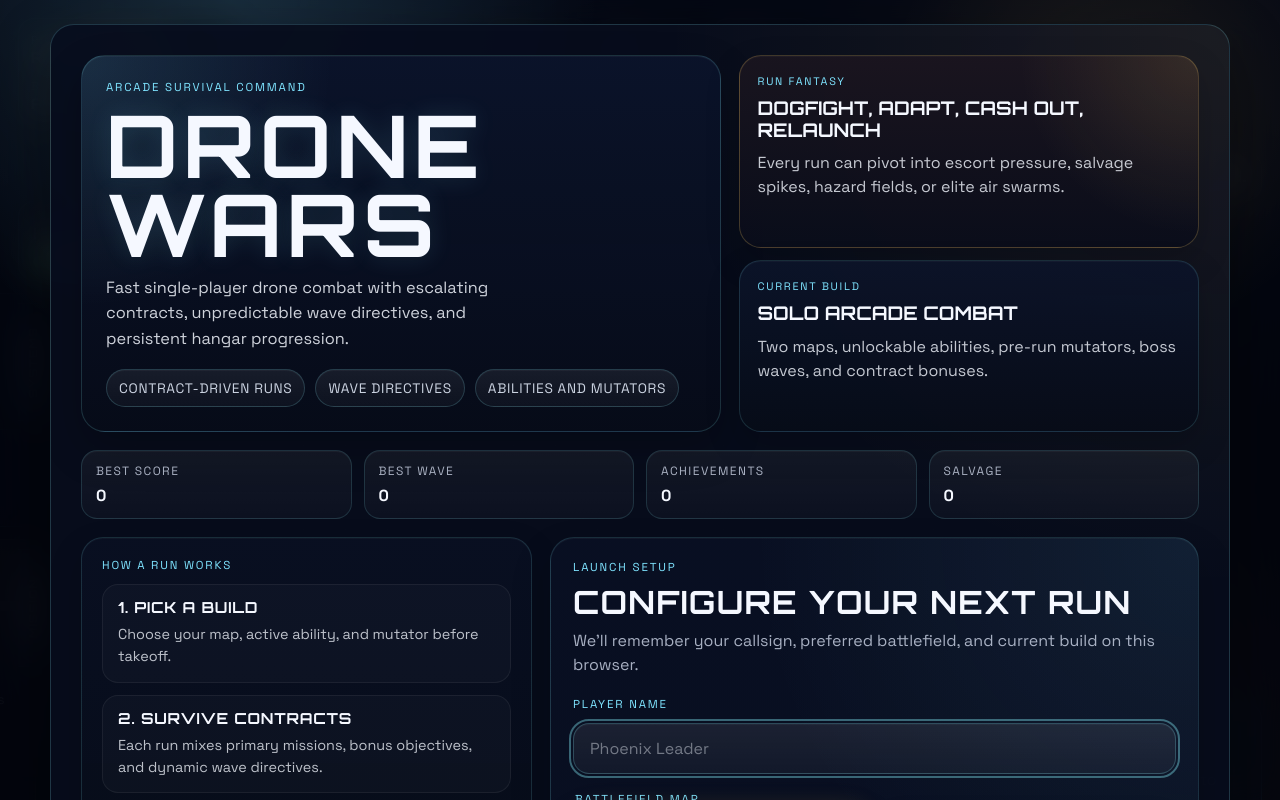
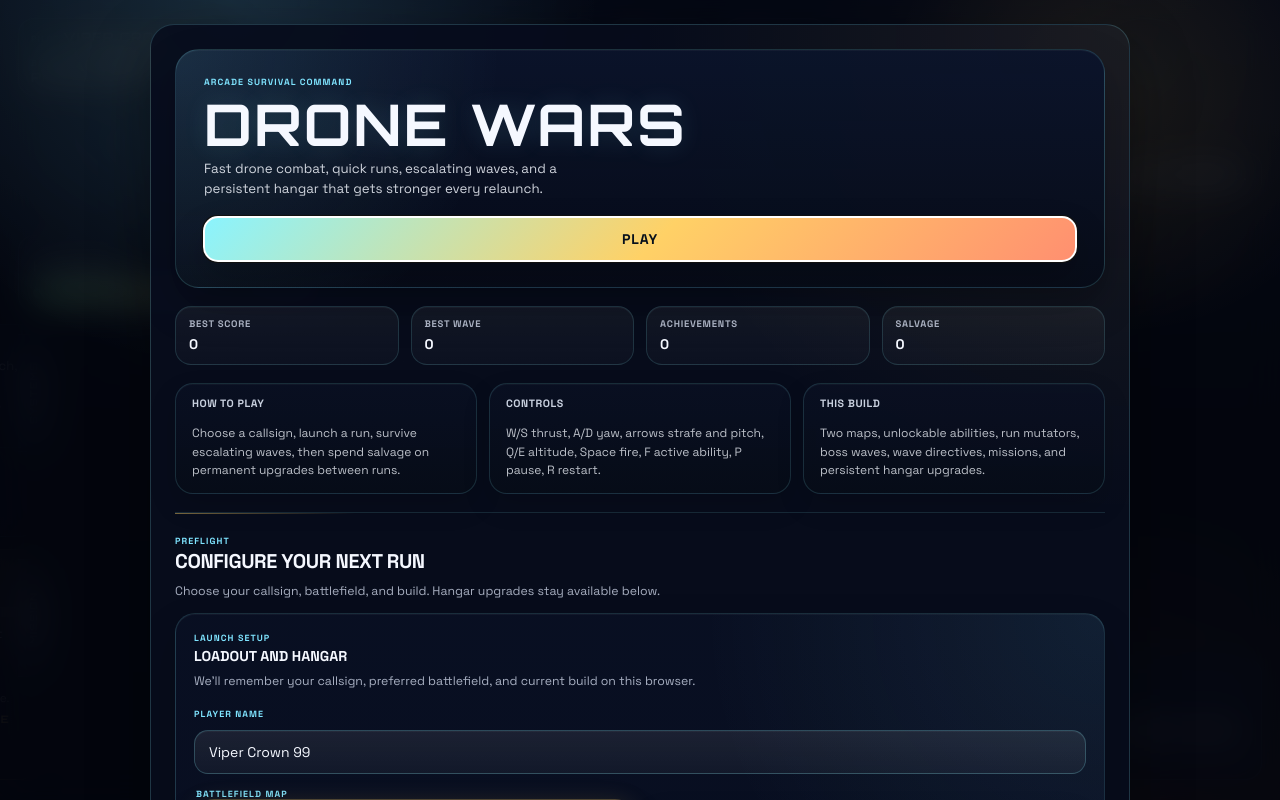
Before and after one commit to shrimalmadhur/drone-wars, a website built with Vite: page index.html in a window 1280 px wide. Built offline with nearby package versions, Linux system fonts and the light colour scheme; a script that the page names is missing.

Commit message:
Refine landing page and default player setup

```diff
--- a/index.html
+++ b/index.html
@@ -22,31 +22,16 @@
     <div id="app"></div>
     <div id="start-screen" class="start-screen">
       <div class="start-screen__panel">
-        <section class="landing-hero">
-          <div class="landing-hero__copy">
+        <section id="start-landing-intro" class="landing-intro">
+          <div class="landing-intro__hero">
             <p class="start-screen__eyebrow">Arcade survival command</p>
             <h1 class="landing-hero__title">Drone Wars</h1>
-            <p class="landing-hero__lede">Fast single-player drone combat with escalating contracts, unpredictable wave directives, and persistent hangar progression.</p>
-            <div class="landing-hero__pill-row">
-              <span class="landing-pill">Contract-driven runs</span>
-              <span class="landing-pill">Wave directives</span>
-              <span class="landing-pill">Abilities and mutators</span>
+            <p class="landing-hero__lede">Fast drone combat, quick runs, escalating waves, and a persistent hangar that gets stronger every relaunch.</p>
+            <div class="landing-intro__actions">
+              <button id="start-play-button" class="start-screen__button landing-intro__play" type="button">Play</button>
             </div>
           </div>
-          <div class="landing-preview">
-            <article class="landing-preview__card landing-preview__card--accent">
-              <span class="landing-preview__label">Run fantasy</span>
-              <strong>Dogfight, adapt, cash out, relaunch</strong>
-              <p>Every run can pivot into escort pressure, salvage spikes, hazard fields, or elite air swarms.</p>
-            </article>
-            <article class="landing-preview__card">
-              <span class="landing-preview__label">Current build</span>
-              <strong>Solo arcade combat</strong>
-              <p>Two maps, unlockable abilities, pre-run mutators, boss waves, and contract bonuses.</p>
-            </article>
-          </div>
-        </section>
-        <div class="start-screen__meta">
+          <div class="start-screen__meta landing-intro__stats">
             <div class="start-stat">
               <span class="start-stat__label">Best score</span>
               <strong id="start-best-score">0</strong>
@@ -64,51 +49,33 @@
               <strong id="start-currency">0</strong>
             </div>
           </div>
-        <div class="landing-layout">
-          <section class="landing-brief">
-            <article class="landing-section">
-              <p class="start-screen__label">How a run works</p>
-              <div class="landing-steps">
-                <div class="landing-step">
-                  <strong>1. Pick a build</strong>
-                  <p>Choose your map, active ability, and mutator before takeoff.</p>
+          <div class="landing-info-grid">
+            <details class="landing-detail" open>
+              <summary>How to play</summary>
+              <p>Choose a callsign, launch a run, survive escalating waves, then spend salvage on permanent upgrades between runs.</p>
+            </details>
+            <details class="landing-detail" open>
+              <summary>Controls</summary>
+              <p>W/S thrust, A/D yaw, arrows strafe and pitch, Q/E altitude, Space fire, F active ability, P pause, R restart.</p>
+            </details>
+            <details class="landing-detail" open>
+              <summary>This build</summary>
+              <p>Two maps, unlockable abilities, run mutators, boss waves, wave directives, missions, and persistent hangar upgrades.</p>
+            </details>
           </div>
-                <div class="landing-step">
-                  <strong>2. Survive contracts</strong>
-                  <p>Each run mixes primary missions, bonus objectives, and dynamic wave directives.</p>
-                </div>
-                <div class="landing-step">
-                  <strong>3. Spend salvage</strong>
-                  <p>Turn completed runs into permanent hangar upgrades and stronger relaunches.</p>
+        </section>
+        <div id="start-setup-view" class="start-setup-view">
+          <div class="start-setup-view__header">
+            <div>
+              <p class="start-screen__eyebrow">Preflight</p>
+              <h2 class="start-screen__title">Configure your next run</h2>
+              <p class="start-screen__copy">Choose your callsign, battlefield, and build. Hangar upgrades stay available below.</p>
             </div>
           </div>
-            </article>
-            <article class="landing-section">
-              <p class="start-screen__label">What is in this build</p>
-              <div class="landing-feature-grid">
-                <div class="landing-feature">
-                  <strong>Boss waves</strong>
-                  <p>Periodic spikes that force target priority shifts.</p>
-                </div>
-                <div class="landing-feature">
-                  <strong>Directive chaos</strong>
-                  <p>Reinforcements, salvage storms, hazard fields, and ace squadrons.</p>
-                </div>
-                <div class="landing-feature">
-                  <strong>Ability loadouts</strong>
-                  <p>Run EMP Pulse or unlock Vector Dash for evasive play.</p>
-                </div>
-                <div class="landing-feature">
-                  <strong>Mutators</strong>
-                  <p>Change risk, pickup cadence, and reward pacing before launch.</p>
-                </div>
-              </div>
-            </article>
-          </section>
           <form id="start-form" class="start-screen__form">
             <div class="start-screen__intro">
               <p class="start-screen__label">Launch setup</p>
-              <h2 class="start-screen__title">Configure your next run</h2>
+              <h3 class="start-screen__subtitle">Loadout and hangar</h3>
               <p class="start-screen__copy">We&apos;ll remember your callsign, preferred battlefield, and current build on this browser.</p>
             </div>
             <label class="start-screen__label" for="player-name-input">Player name</label>
--- a/src/main.js
+++ b/src/main.js
@@ -15,6 +15,7 @@ import { getUpgradeCost, UPGRADE_DEFINITIONS } from './game/meta/upgrades.js';
 import { getPortalContext } from './game/portal.js';
 import { MAP_THEME_DETAILS, MAP_THEMES } from './mapThemes.js';
 import {
+  createDefaultPlayerName,
   loadMapTheme,
   loadPlayerName,
   loadPlayerProgress,
@@ -29,6 +30,8 @@ import {
 
 const mount = document.querySelector('#app');
 const startScreen = document.querySelector('#start-screen');
+const startSetupView = document.querySelector('#start-setup-view');
+const startPlayButton = document.querySelector('#start-play-button');
 const startForm = document.querySelector('#start-form');
 const playerNameInput = document.querySelector('#player-name-input');
 const mapThemeInputs = Array.from(document.querySelectorAll('input[name="mapTheme"]'));
@@ -116,6 +119,7 @@ let lastCompletedRunContext = null;
 let drawerAutoCollapseTimer = null;
 
 const savedPlayerName = loadPlayerName();
+const initialPlayerName = savedPlayerName || createDefaultPlayerName();
 const savedMapTheme = loadMapTheme();
 const portalContext = getPortalContext();
 let currentMapTheme = savedMapTheme;
@@ -146,6 +150,13 @@ function updateProfileReadouts() {
   hud.startAchievements.textContent = playerProgress.achievements.length.toString();
   startCurrency.textContent = playerProgress.currency.toString();
   hangarCurrency.textContent = playerProgress.currency.toString();
+}
+
+function focusSetupSection() {
+  startSetupView?.scrollIntoView({ behavior: 'smooth', block: 'start' });
+  window.setTimeout(() => {
+    playerNameInput.focus();
+  }, 120);
 }
 
 function setMapThemeLock(locked) {
@@ -415,15 +426,14 @@ function openHangar() {
   hideRunSummary();
   renderUpgradeShop();
   startScreen.classList.remove('start-screen--hidden');
+  focusSetupSection();
 }
 
-if (savedPlayerName) {
-  playerNameInput.value = savedPlayerName;
-}
+playerNameInput.value = initialPlayerName;
 for (const input of mapThemeInputs) {
   input.checked = input.value === savedMapTheme;
 }
-applyIdentity(savedPlayerName, savedMapTheme);
+applyIdentity(initialPlayerName, savedMapTheme);
 updateProfileReadouts();
 renderUpgradeShop();
 renderAbilityPicker();
@@ -433,7 +443,7 @@ wireDrawer(controlsDrawer, controlsDrawerToggle);
 wireDrawer(missionDrawer, missionDrawerToggle);
 
 if (!portalContext.active) {
-  playerNameInput.focus();
+  startPlayButton?.focus();
 }
 
 playerNameInput.addEventListener('input', () => {
@@ -492,6 +502,14 @@ summaryHangarButton.addEventListener('click', () => {
   openHangar();
 });
 
+startPlayButton?.addEventListener('click', () => {
+  if (typeof startForm.requestSubmit === 'function') {
+    startForm.requestSubmit();
+    return;
+  }
+  startForm.dispatchEvent(new Event('submit', { cancelable: true, bubbles: true }));
+});
+
 startForm.addEventListener('submit', (event) => {
   event.preventDefault();
   const playerName = savePlayerName(playerNameInput.value);
--- a/src/playerProfile.js
+++ b/src/playerProfile.js
@@ -13,6 +13,8 @@ const MAP_THEME_KEY = 'drone-wars.map-theme';
 const PLAYER_PROGRESS_KEY = 'drone-wars.player-progress';
 const MAX_PLAYER_NAME_LENGTH = 24;
 const PLAYER_PROFILE_VERSION = 2;
+const CALLSIGN_PREFIXES = ['Nova', 'Vector', 'Ghost', 'Atlas', 'Viper', 'Echo', 'Falcon', 'Comet'];
+const CALLSIGN_SUFFIXES = ['Lead', 'Wing', 'Crown', 'Shift', 'Strike', 'Lancer', 'Rider', 'Zero'];
 
 export const DEFAULT_PLAYER_PROGRESS = {
   version: PLAYER_PROFILE_VERSION,
@@ -69,6 +71,13 @@ export function sanitizePlayerName(name) {
   }
 
   return name.trim().replace(/\s+/g, ' ').slice(0, MAX_PLAYER_NAME_LENGTH);
+}
+
+export function createDefaultPlayerName(random = Math.random) {
+  const prefix = CALLSIGN_PREFIXES[Math.floor(random() * CALLSIGN_PREFIXES.length)] ?? 'Nova';
+  const suffix = CALLSIGN_SUFFIXES[Math.floor(random() * CALLSIGN_SUFFIXES.length)] ?? 'Lead';
+  const serial = (Math.floor(random() * 90) + 10).toString();
+  return sanitizePlayerName(`${prefix} ${suffix} ${serial}`);
 }
 
 export function loadPlayerName(storage = globalThis?.localStorage) {
--- a/src/style.css
+++ b/src/style.css
@@ -39,6 +39,7 @@ body,
     linear-gradient(180deg, #0b1126 0%, #05070f 52%, #04060d 100%);
   font-family: 'Space Grotesk', sans-serif;
   color: var(--text);
+  font-size: 14px;
 }
 
 body {
@@ -75,9 +76,9 @@ canvas {
 
 .start-screen__panel {
   position: relative;
-  width: min(1180px, 100%);
+  width: min(980px, 100%);
   margin: auto 0;
-  padding: 30px;
+  padding: 24px;
   border: 1px solid rgba(138, 244, 255, 0.18);
   border-radius: 24px;
   background:
@@ -99,15 +100,14 @@ canvas {
   pointer-events: none;
 }
 
-.landing-hero {
+.landing-intro {
   display: grid;
-  grid-template-columns: minmax(0, 1.25fr) minmax(280px, 0.9fr);
   gap: 18px;
   margin-bottom: 18px;
 }
 
-.landing-hero__copy {
-  padding: 24px;
+.landing-intro__hero {
+  padding: 26px 28px;
   border: 1px solid rgba(138, 244, 255, 0.16);
   border-radius: 24px;
   background:
@@ -119,151 +119,71 @@ canvas {
 }
 
 .landing-hero__title {
-  margin: 12px 0 10px;
-  font: 700 clamp(2.8rem, 7vw, 5.4rem)/0.92 'Orbitron', sans-serif;
-  letter-spacing: 0.06em;
+  margin: 10px 0 8px;
+  font: 700 clamp(2.3rem, 6vw, 4.1rem)/0.92 'Orbitron', sans-serif;
+  letter-spacing: 0.04em;
   text-transform: uppercase;
   text-shadow: 0 0 24px rgba(127, 228, 255, 0.14);
 }
 
 .landing-hero__lede {
-  max-width: 42ch;
+  max-width: 48ch;
   margin: 0;
   color: rgba(244, 248, 255, 0.84);
-  line-height: 1.55;
-  font-size: 1.02rem;
-}
-
-.landing-hero__pill-row {
+  line-height: 1.5;
+  font-size: 0.95rem;
+}
+
+.landing-intro__actions {
   display: flex;
   flex-wrap: wrap;
   gap: 10px;
   margin-top: 18px;
 }
 
-.landing-pill {
-  padding: 9px 12px;
-  border: 1px solid rgba(138, 244, 255, 0.18);
-  border-radius: 999px;
-  background: linear-gradient(180deg, rgba(255, 255, 255, 0.065), rgba(255, 255, 255, 0.03));
-  color: var(--muted-strong);
-  font-size: 0.86rem;
-  letter-spacing: 0.05em;
-  text-transform: uppercase;
-  box-shadow: inset 0 1px 0 rgba(255, 255, 255, 0.04);
-}
-
-.landing-preview {
+.landing-intro__play {
+  width: auto;
+  min-width: 180px;
+}
+
+.landing-info-grid {
   display: grid;
+  grid-template-columns: repeat(3, minmax(0, 1fr));
   gap: 12px;
 }
 
-.landing-preview__card {
-  padding: 18px;
+.landing-detail {
+  padding: 0;
   border: 1px solid rgba(138, 244, 255, 0.14);
-  border-radius: 22px;
-  background:
-    linear-gradient(180deg, rgba(12, 20, 42, 0.9), rgba(7, 12, 24, 0.9));
-  box-shadow:
-    inset 0 1px 0 rgba(255, 255, 255, 0.03),
-    0 14px 34px rgba(0, 0, 0, 0.18);
-}
-
-.landing-preview__card--accent {
-  border-color: rgba(255, 209, 102, 0.22);
-  background:
-    radial-gradient(circle at top right, rgba(255, 209, 102, 0.12), transparent 36%),
-    linear-gradient(180deg, rgba(27, 21, 31, 0.92), rgba(10, 13, 26, 0.92));
-}
-
-.landing-preview__label {
-  display: block;
-  margin-bottom: 10px;
-  color: var(--accent);
-  text-transform: uppercase;
-  letter-spacing: 0.16em;
-  font-size: 0.68rem;
-}
-
-.landing-preview__card strong {
-  display: block;
-  font: 700 1.18rem/1.15 'Orbitron', sans-serif;
-  text-transform: uppercase;
-}
-
-.landing-preview__card p {
-  margin: 10px 0 0;
-  color: rgba(244, 248, 255, 0.8);
-  line-height: 1.5;
-}
-
-.landing-layout {
-  display: grid;
-  grid-template-columns: minmax(280px, 0.82fr) minmax(0, 1.18fr);
-  gap: 18px;
-  align-items: start;
-}
-
-.landing-brief {
-  display: grid;
-  gap: 14px;
-}
-
-.landing-section {
-  padding: 20px;
-  border: 1px solid rgba(138, 244, 255, 0.14);
-  border-radius: 22px;
+  border-radius: 18px;
   background:
     linear-gradient(180deg, rgba(10, 16, 34, 0.88), rgba(7, 12, 24, 0.9));
   box-shadow:
     inset 0 1px 0 rgba(255, 255, 255, 0.03),
-    0 14px 34px rgba(0, 0, 0, 0.16);
-}
-
-.landing-steps,
-.landing-feature-grid {
-  display: grid;
-  gap: 12px;
-  margin-top: 12px;
-}
-
-.landing-step,
-.landing-feature {
-  padding: 14px 15px;
-  border: 1px solid rgba(255, 255, 255, 0.06);
-  border-radius: 16px;
-  background: rgba(255, 255, 255, 0.025);
-  transition:
-    transform 140ms ease,
-    border-color 140ms ease,
-    background 140ms ease;
-}
-
-.landing-step:hover,
-.landing-feature:hover {
-  transform: translateY(-1px);
-  border-color: rgba(138, 244, 255, 0.16);
-  background: rgba(255, 255, 255, 0.04);
-}
-
-.landing-step strong,
-.landing-feature strong {
-  display: block;
-  font: 700 0.95rem/1.15 'Orbitron', sans-serif;
+    0 12px 28px rgba(0, 0, 0, 0.14);
+  overflow: hidden;
+}
+
+.landing-detail summary {
+  list-style: none;
+  cursor: pointer;
+  padding: 14px 16px;
+  color: var(--muted-strong);
+  font: 700 0.76rem/1.2 'Space Grotesk', sans-serif;
   letter-spacing: 0.05em;
   text-transform: uppercase;
 }
 
-.landing-step p,
-.landing-feature p {
-  margin: 8px 0 0;
+.landing-detail summary::-webkit-details-marker {
+  display: none;
+}
+
+.landing-detail p {
+  margin: 0;
+  padding: 0 16px 14px;
   color: rgba(244, 248, 255, 0.76);
   line-height: 1.5;
-  font-size: 0.9rem;
-}
-
-.landing-feature-grid {
-  grid-template-columns: repeat(2, minmax(0, 1fr));
+  font-size: 0.86rem;
 }
 
 .start-screen__eyebrow,
@@ -272,21 +192,30 @@ canvas {
   margin: 0;
   color: var(--accent);
   text-transform: uppercase;
-  letter-spacing: 0.16em;
-  font-size: 0.72rem;
+  letter-spacing: 0.12em;
+  font-size: 0.64rem;
+  font-weight: 600;
 }
 
 .start-screen__title {
-  margin: 12px 0 10px;
-  font: 700 2rem/1.05 'Orbitron', sans-serif;
-  letter-spacing: 0.04em;
+  margin: 4px 0 10px;
+  font: 700 1.42rem/1.08 'Space Grotesk', sans-serif;
+  letter-spacing: -0.02em;
+  text-transform: uppercase;
+}
+
+.start-screen__subtitle {
+  margin: 4px 0 8px;
+  font: 700 1.02rem/1.15 'Space Grotesk', sans-serif;
+  letter-spacing: 0;
   text-transform: uppercase;
 }
 
 .start-screen__copy {
-  margin: 0 0 22px;
+  margin: 0 0 18px;
   color: var(--muted);
   line-height: 1.5;
+  font-size: 0.88rem;
 }
 
 .start-screen__intro .start-screen__copy {
@@ -300,8 +229,12 @@ canvas {
   margin: 0 0 18px;
 }
 
+.landing-intro__stats {
+  margin-bottom: 0;
+}
+
 .start-stat {
-  padding: 12px 14px;
+  padding: 11px 13px;
   border: 1px solid rgba(138, 244, 255, 0.14);
   border-radius: 16px;
   background: linear-gradient(180deg, rgba(255, 255, 255, 0.05), rgba(255, 255, 255, 0.025));
@@ -310,19 +243,55 @@ canvas {
 
 .start-stat__label {
   display: block;
-  margin-bottom: 6px;
+  margin-bottom: 5px;
   color: var(--muted);
-  font-size: 0.75rem;
-  text-transform: uppercase;
-  letter-spacing: 0.12em;
+  font-size: 0.68rem;
+  text-transform: uppercase;
+  letter-spacing: 0.08em;
+  font-weight: 600;
+}
+
+.start-stat strong {
+  font-size: 1rem;
+}
+
+.start-setup-view {
+  display: grid;
+  gap: 12px;
+  margin-top: 10px;
+  padding-top: 22px;
+  border-top: 1px solid rgba(138, 244, 255, 0.12);
+  position: relative;
+}
+
+.start-setup-view::before {
+  content: '';
+  position: absolute;
+  top: 0;
+  left: 0;
+  width: min(180px, 24%);
+  height: 1px;
+  background: linear-gradient(90deg, rgba(255, 209, 102, 0.45), rgba(138, 244, 255, 0));
+}
+
+.start-setup-view__header {
+  display: flex;
+  justify-content: space-between;
+  gap: 16px;
+  align-items: flex-start;
+}
+
+.start-setup-view__header .start-screen__copy {
+  max-width: 40rem;
+  margin-bottom: 0;
 }
 
 .start-screen__form {
   display: grid;
-  gap: 12px;
-  padding: 22px;
+  gap: 10px;
+  padding: 18px;
   border: 1px solid rgba(138, 244, 255, 0.14);
-  border-radius: 24px;
+  border-radius: 20px;
   background:
     radial-gradient(circle at top right, rgba(127, 228, 255, 0.08), transparent 24%),
     linear-gradient(180deg, rgba(9, 16, 35, 0.94), rgba(8, 13, 28, 0.9));
@@ -333,7 +302,7 @@ canvas {
 
 .hangar-panel {
   margin-top: 6px;
-  padding: 18px;
+  padding: 16px;
   border: 1px solid rgba(138, 244, 255, 0.16);
   border-radius: 22px;
   background:
@@ -357,7 +326,7 @@ canvas {
   margin: 6px 0 0;
   color: var(--muted);
   line-height: 1.45;
-  font-size: 0.9rem;
+  font-size: 0.84rem;
 }
 
 .hangar-panel__note {
@@ -385,7 +354,7 @@ canvas {
 .hangar-panel__wallet strong {
   display: block;
   margin-top: 6px;
-  font: 700 1.1rem/1 'Orbitron', sans-serif;
+  font: 700 0.96rem/1 'Orbitron', sans-serif;
 }
 
 .upgrade-shop {
@@ -425,8 +394,8 @@ canvas {
 
 .upgrade-card__title {
   margin: 0;
-  font: 700 0.96rem/1.15 'Orbitron', sans-serif;
-  letter-spacing: 0.06em;
+  font: 700 0.86rem/1.15 'Space Grotesk', sans-serif;
+  letter-spacing: 0.01em;
   text-transform: uppercase;
 }
 
@@ -434,7 +403,7 @@ canvas {
   margin: 0;
   color: var(--muted);
   line-height: 1.45;
-  font-size: 0.88rem;
+  font-size: 0.82rem;
   min-height: 2.6em;
 }
 
@@ -449,8 +418,8 @@ canvas {
 
 .upgrade-card__level {
   color: var(--accent);
-  font-size: 0.82rem;
-  letter-spacing: 0.1em;
+  font-size: 0.74rem;
+  letter-spacing: 0.08em;
   text-transform: uppercase;
   line-height: 1.35;
 }
@@ -697,17 +666,28 @@ canvas {
 }
 
 .start-screen__map-picker {
-  margin: 6px 0 2px;
+  margin: 4px 0 0;
   padding: 0;
   border: 0;
   display: grid;
-  gap: 10px;
+  gap: 8px;
+}
+
+.start-screen__map-picker > .start-screen__label,
+.start-screen__map-picker > legend.start-screen__label {
+  margin-bottom: 2px;
+}
+
+.start-screen__map-picker > .start-screen__copy {
+  margin: 2px 0 0;
+  font-size: 0.82rem;
+  line-height: 1.4;
 }
 
 .map-options {
   display: grid;
   grid-template-columns: repeat(2, minmax(0, 1fr));
-  gap: 12px;
+  gap: 10px;
 }
 
 .map-option {
@@ -726,8 +706,8 @@ canvas {
   position: relative;
   display: grid;
   gap: 8px;
-  min-height: 176px;
-  padding: 18px;
+  min-height: 154px;
+  padding: 15px;
   border: 1px solid rgba(138, 244, 255, 0.18);
   border-radius: 20px;
   overflow: hidden;
@@ -774,13 +754,13 @@ canvas {
 .map-option__eyebrow {
   color: rgba(244, 248, 255, 0.78);
   text-transform: uppercase;
-  letter-spacing: 0.16em;
-  font-size: 0.68rem;
+  letter-spacing: 0.14em;
+  font-size: 0.62rem;
 }
 
 .map-option__title {
-  font: 700 1.1rem/1.1 'Orbitron', sans-serif;
-  letter-spacing: 0.05em;
+  font: 700 0.94rem/1.15 'Space Grotesk', sans-serif;
+  letter-spacing: 0.01em;
   text-transform: uppercase;
 }
 
@@ -788,7 +768,7 @@ canvas {
   margin-top: auto;
   color: rgba(244, 248, 255, 0.84);
   line-height: 1.45;
-  font-size: 0.92rem;
+  font-size: 0.84rem;
   max-width: 28ch;
 }
 
@@ -809,13 +789,13 @@ canvas {
 .start-screen__input,
 .start-screen__button {
   width: 100%;
-  border-radius: 16px;
+  border-radius: 14px;
   font: inherit;
 }
 
 .start-screen__input {
   border: 1px solid rgba(138, 244, 255, 0.22);
-  padding: 14px 16px;
+  padding: 12px 14px;
   background: linear-gradient(180deg, rgba(255, 255, 255, 0.08), rgba(255, 255, 255, 0.045));
   color: var(--text);
   box-shadow: inset 0 1px 0 rgba(255, 255, 255, 0.04);
@@ -832,11 +812,11 @@ canvas {
 
 .start-screen__button {
   border: 0;
-  padding: 16px 18px;
+  padding: 13px 16px;
   background: var(--gradient-hero);
   color: #07101b;
   font-weight: 700;
-  letter-spacing: 0.08em;
+  letter-spacing: 0.06em;
   text-transform: uppercase;
   cursor: pointer;
   box-shadow: 0 18px 36px rgba(0, 0, 0, 0.22);
@@ -1381,8 +1361,7 @@ canvas {
 }
 
 @media (max-width: 1100px) {
-  .landing-hero,
-  .landing-layout {
+  .landing-info-grid {
     grid-template-columns: 1fr;
   }
 
@@ -1416,7 +1395,7 @@ canvas {
 
   .start-screen__meta,
   .upgrade-shop,
-  .landing-feature-grid {
+  .landing-info-grid {
     grid-template-columns: 1fr;
   }
 
@@ -1609,6 +1588,10 @@ canvas {
     font-size: 1.6rem;
   }
 
+  .landing-intro__hero {
+    padding: 22px 20px;
+  }
+
   .map-options {
     grid-template-columns: 1fr;
   }
```
Also changed, not shown: src/playerProfile.test.js (+9 -0 lines). Lines whose indentation alone changed are shown as unchanged.
